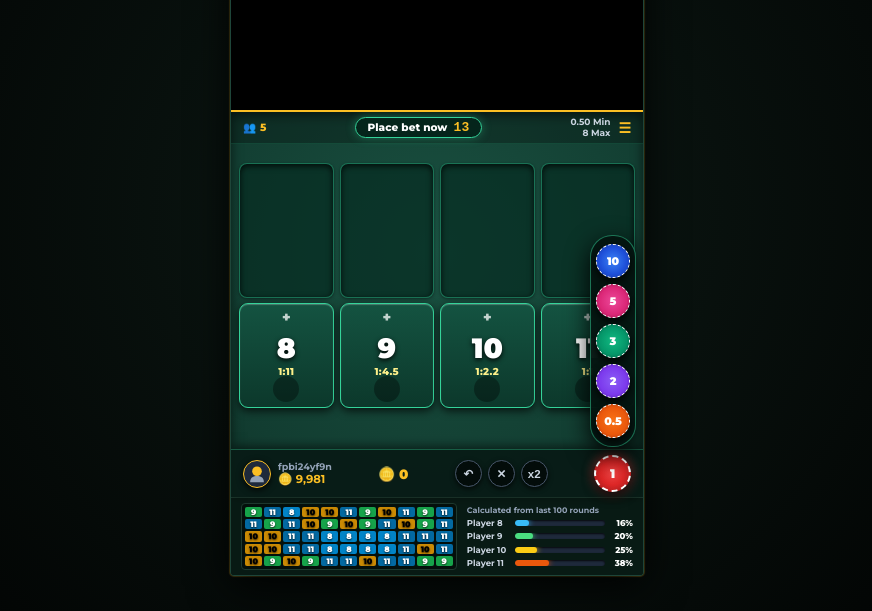
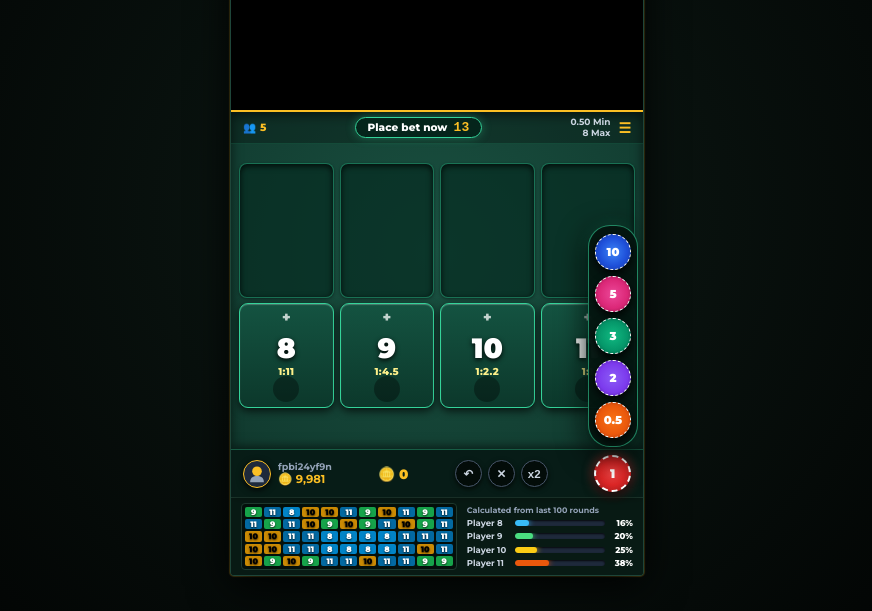
Before and after one commit to BhagwanBispl2025/32_cards_game, a plain HTML site: page index.html in a window 1280 px wide. Both pictures are taken after a click on the element "Select Chip Value". Shown: the part 189-800 px from the top of the page, without its empty margins (203-1075 px from the left). Drawn offline with Linux system fonts and the light colour scheme.

Commit message:
Fix capsule chip selection, stacking context, and prevent ghost clicks on bet box

```diff
--- a/game.js
+++ b/game.js
@@ -285,6 +285,7 @@ let betHistory = []; // Stack for undo functionality
 let isBettingOpen = false;
 let roundId = 83921;
 let activeMultiplier = { player: 11, value: "1.3x" };
+let lastMenuInteractionTime = 0;
 
 // DOM Elements
 const balanceText = document.getElementById("balanceText");
@@ -300,15 +301,50 @@ const activeChipNum = document.getElementById("activeChipNum");
 const mainActiveChip = document.getElementById("mainActiveChip");
 
 // Toggle the Vertical Chips Stack on clicking the active chip
-function toggleChipsMenu() {
+function toggleChipsMenu(e) {
+  if (e) {
+    e.stopPropagation();
+    e.preventDefault();
+  }
+  lastMenuInteractionTime = Date.now();
   chipsMenu.classList.toggle("open");
   sound.playChip();
 }
 
+const ALL_CHIP_VALUES = [10, 5, 3, 2, 1, 0.5];
+
+// Dynamically render the capsule dock with all chips except the selected one
+function renderChipsMenu() {
+  if (!chipsMenu) return;
+  const remainingChips = ALL_CHIP_VALUES.filter(v => v !== selectedChip);
+
+  chipsMenu.innerHTML = remainingChips.map(val => `
+    <div class="pop-chip chip-val-${val === 0.5 ? '05' : val}" data-val="${val}">
+      ${val}
+    </div>
+  `).join('');
+
+  chipsMenu.querySelectorAll('.pop-chip').forEach(chipEl => {
+    const onSelect = (e) => {
+      e.stopPropagation();
+      e.preventDefault();
+      lastMenuInteractionTime = Date.now();
+      const val = parseFloat(chipEl.getAttribute('data-val'));
+      if (!isNaN(val)) {
+        selectChipFromMenu(val);
+      }
+    };
+    chipEl.addEventListener('click', onSelect);
+    chipEl.addEventListener('touchend', onSelect);
+    chipEl.addEventListener('pointerup', onSelect);
+  });
+}
+
 // Select chip from vertical menu
 function selectChipFromMenu(val) {
+  lastMenuInteractionTime = Date.now();
   selectedChip = val;
-  activeChipNum.textContent = val;
+  activeChipNum.textContent = val === 0.5 ? "0.5" : val;
 
   // Update styling of main active chip based on value
   if (val === 10) mainActiveChip.style.background = "radial-gradient(circle, #2563eb, #1e3a8a)";
@@ -320,12 +356,30 @@ function selectChipFromMenu(val) {
 
   chipsMenu.classList.remove("open");
   sound.playChip();
+  renderChipsMenu();
 }
+
+// Prevent click inside chipsMenu from falling through to betting boxes below
+chipsMenu.addEventListener("click", (e) => {
+  e.stopPropagation();
+  lastMenuInteractionTime = Date.now();
+});
+chipsMenu.addEventListener("pointerdown", (e) => {
+  e.stopPropagation();
+  lastMenuInteractionTime = Date.now();
+});
+chipsMenu.addEventListener("touchstart", (e) => {
+  e.stopPropagation();
+  lastMenuInteractionTime = Date.now();
+});
 
 // Close chips menu if user clicks outside
 document.addEventListener("click", (e) => {
   if (!e.target.closest(".chip-stack-wrapper")) {
-    chipsMenu.classList.remove("open");
+    if (chipsMenu.classList.contains("open")) {
+      lastMenuInteractionTime = Date.now();
+      chipsMenu.classList.remove("open");
+    }
   }
 });
 
@@ -359,11 +413,15 @@ function renderStats() {
   });
 }
 renderStats();
+renderChipsMenu();
 
 // ==========================================
 // 5. BETTING & ACTION BUTTONS (↶ Undo, ✕ Clear, x2 Double)
 // ==========================================
 function handlePlaceBet(player) {
+  if (Date.now() - lastMenuInteractionTime < 450) {
+    return; // Block ghost clicks from chip selection or menu toggle!
+  }
   if (!isBettingOpen) {
     showToast("WAIT FOR NEXT ROUND", "red", 1200);
     return;
--- a/index.html
+++ b/index.html
@@ -7,7 +7,7 @@
   <link rel="preconnect" href="https://fonts.googleapis.com">
   <link rel="preconnect" href="https://fonts.gstatic.com" crossorigin>
   <link href="https://fonts.googleapis.com/css2?family=Cinzel:wght@700;900&family=Montserrat:wght@500;700;800;900&display=swap" rel="stylesheet">
-  <link rel="stylesheet" href="style.css">
+  <link rel="stylesheet" href="style.css?v=4">
   <!-- Pixi.js v7 for GPU-accelerated WebGL particles & lightning effects -->
   <script src="pixi.min.js"></script>
 </head>
@@ -167,7 +167,7 @@
             </div>
 
             <!-- Main Active Chip (Clicking this toggles the vertical stack!) -->
-            <div class="active-casino-chip" id="mainActiveChip" onclick="toggleChipsMenu()" title="Select Chip Value">
+            <div class="active-casino-chip" id="mainActiveChip" onclick="toggleChipsMenu(event)" title="Select Chip Value">
               <span id="activeChipNum">1</span>
             </div>
           </div>
@@ -210,6 +210,6 @@
 
   </div>
 
-  <script src="game.js"></script>
+  <script src="game.js?v=4"></script>
 </body>
 </html>
--- a/style.css
+++ b/style.css
@@ -592,6 +592,7 @@ html, body {
   padding: 0 12px;
   border-top: 1.5px solid rgba(52, 211, 153, 0.35);
   position: relative;
+  z-index: 1000;
   flex-shrink: 0;
   box-shadow: 0 -2px 10px rgba(0,0,0,0.6);
 }
@@ -674,6 +675,7 @@ html, body {
   display: flex;
   flex-direction: column;
   align-items: center;
+  z-index: 2000;
 }
 
 .vertical-chips-menu {
@@ -683,48 +685,55 @@ html, body {
   flex-direction: column;
   align-items: center;
   gap: 6px;
-  background: rgba(5, 21, 16, 0.94);
-  backdrop-filter: blur(10px);
-  padding: 8px 5px;
+  background: rgba(5, 21, 16, 0.96);
+  backdrop-filter: blur(12px);
+  -webkit-backdrop-filter: blur(12px);
+  padding: 8px 6px;
   border-radius: 22px;
-  border: 1.5px solid rgba(52, 211, 153, 0.5);
-  box-shadow: 0 8px 24px rgba(0, 0, 0, 0.95);
+  border: 1.5px solid rgba(52, 211, 153, 0.6);
+  box-shadow: 0 8px 30px rgba(0, 0, 0, 0.95), 0 0 15px rgba(52, 211, 153, 0.2);
   opacity: 0;
   pointer-events: none;
   transform: translateY(18px) scale(0.85);
-  transition: all 0.25s cubic-bezier(0.175, 0.885, 0.32, 1.275);
-  z-index: 100;
+  transition: all 0.2s cubic-bezier(0.175, 0.885, 0.32, 1.275);
+  z-index: 99999 !important;
+  touch-action: manipulation;
 }
 
 .vertical-chips-menu.open {
   opacity: 1;
-  pointer-events: auto;
+  pointer-events: auto !important;
   transform: translateY(0) scale(1);
 }
 
 .pop-chip {
-  width: 34px;
-  height: 34px;
+  width: 36px;
+  height: 36px;
   border-radius: 50%;
   border: 1.5px dashed #ffffff;
   display: flex;
   align-items: center;
   justify-content: center;
-  font-size: 11px;
+  font-size: 11.5px;
   font-weight: 900;
   color: #ffffff;
   cursor: pointer;
   box-shadow: 0 4px 8px rgba(0, 0, 0, 0.85);
-  transition: transform 0.15s ease;
+  transition: transform 0.15s ease, filter 0.15s ease;
+  pointer-events: auto !important;
+  touch-action: manipulation;
+  user-select: none;
+  -webkit-user-select: none;
 }
 .pop-chip:active { transform: scale(0.9); }
-.pop-chip:hover { transform: scale(1.15); filter: brightness(1.15); }
+.pop-chip:hover { transform: scale(1.12); filter: brightness(1.15); }
 
 /* Exact Luxury Casino Chips */
 .chip-val-10 { background: radial-gradient(circle, #3b82f6 0%, #1d4ed8 60%, #1e3a8a 100%); }
 .chip-val-5  { background: radial-gradient(circle, #ec4899 0%, #db2777 60%, #831843 100%); }
 .chip-val-3  { background: radial-gradient(circle, #10b981 0%, #059669 60%, #064e3b 100%); }
 .chip-val-2  { background: radial-gradient(circle, #8b5cf6 0%, #7c3aed 60%, #4c1d95 100%); }
+.chip-val-1  { background: radial-gradient(circle, #ef4444 0%, #dc2626 50%, #991b1b 100%); }
 .chip-val-05 { background: radial-gradient(circle, #f97316 0%, #ea580c 60%, #9a3412 100%); }
 
 /* Main Bottom Active Casino Chip */
```
